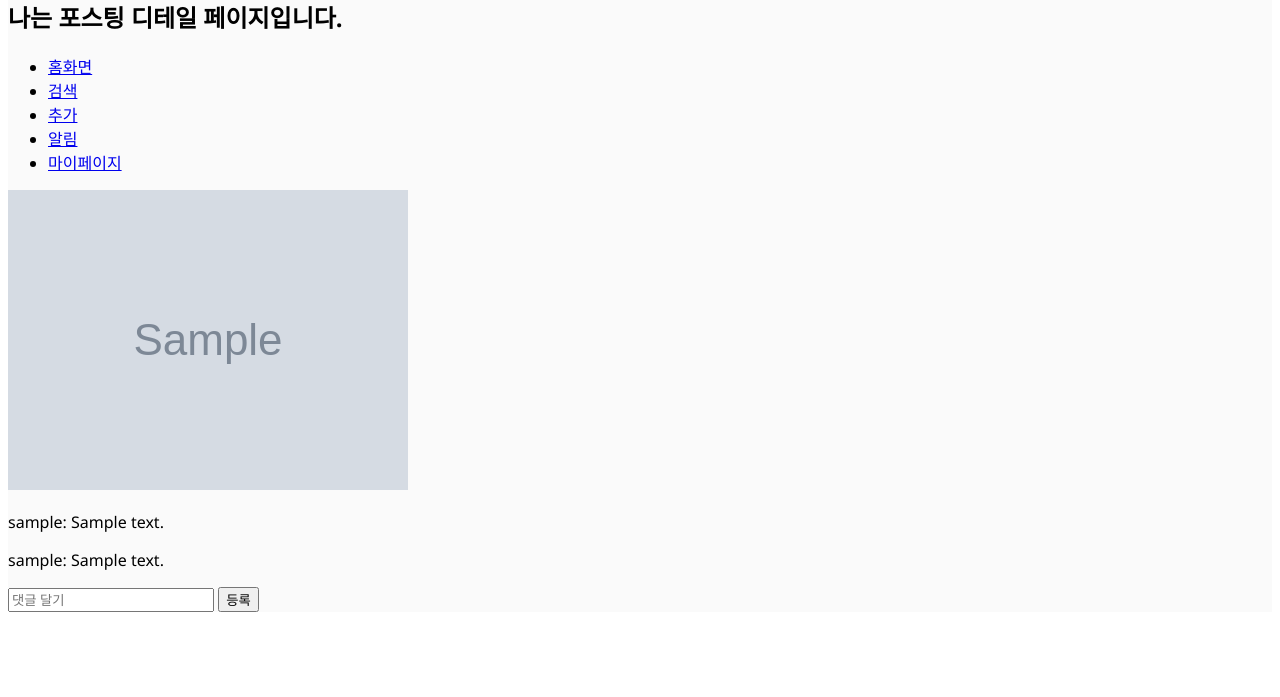
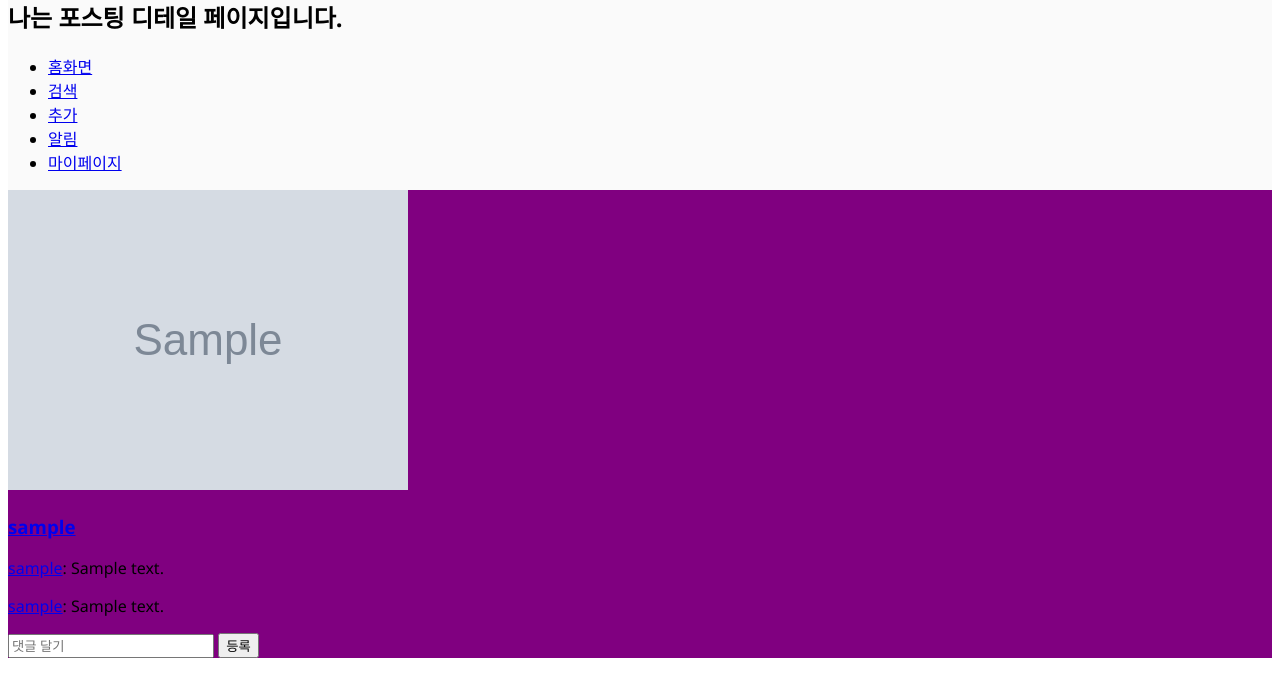
Before and after one commit to hanana1253/instakg, a Django app: template posting/templates/posting_detail.html in a window 1280 px wide. Shown: the part 21-718 px from the top of the page. Run offline with Django 3.2, Linux system fonts and the light colour scheme; the template is opened without the code that fills it: most values are stand-ins (such as "Sample title", 1, 10 or a date in 2020); grey boxes marked "Sample" are stand-in pictures; style sheets or scripts are compiled from the project's sources; some web fonts are replaced.

Commit message:
feat: Edit posting detail page

```diff
--- /dev/null
+++ b/posting/static/css/detail.css
@@ -0,0 +1,9 @@
+.detail {
+  background-color: purple;
+}
+.detail img {
+  max-width: 80vw;
+  min-width: 300px;
+}
+
+/*# sourceMappingURL=detail.css.map */
--- /dev/null
+++ b/posting/static/sass/detail.scss
@@ -0,0 +1,7 @@
+.detail {
+  background-color: purple;
+  & img {
+    max-width: 80vw;
+    min-width: 300px;
+  }
+}
--- a/posting/templates/edit.html
+++ b/posting/templates/edit.html
@@ -5,8 +5,8 @@
 <h2>나는 포스팅 edit 페이지</h2>
 <form method="POST" action="{% url 'posting:edit' posting.pk %}" enctype="multipart/form-data">
   {% csrf_token %}
-  <label>사진보내기<input type="file" name="photo" /></label>
-  <label>내용<input type="text" name="content" /></label>
+  <label>사진보내기<input type="file" name="photo" value="{{ posting.photo.url }}"/></label>
+  <label>내용<input type="text" name="content" value="{{ posting.content }} /></label>
   <button type="submit">등록</button>
 </form>
 {% endblock maincontent %}
--- a/posting/templates/posting_detail.html
+++ b/posting/templates/posting_detail.html
@@ -1,14 +1,20 @@
 {% extends 'base.html' %}
+<!-- 나중에 팝업창으로 뜨게끔 하자. -->
+{% load static %}
 {% block head %}
+<link rel="stylesheet"  type="text/css" href="{% static 'css/detail.css' %}">
 {% endblock head %}
 {% block maincontent %}
 <h2>나는 포스팅 디테일 페이지입니다.</h2>
 {% include 'navbar.html' %}
-<article>
+<article class="detail">
   <img src="{{ posting.photo.url }}" alt="{{ posting.author.name }}이 올린 게시물 사진" />
-  <p><span>{{ posting.author.user.username }}</span>: {{ posting.content }}</p>
+  <section class="detail-desc">
+    <h3><a class="author-profile" href="{% url 'user:detail' posting.author.pk %}">{{ posting.author.user.username }}</a></h3>
+  </section>
+  <p><a class="author-profile" href="{% url 'user:detail' posting.author.pk %}">{{ posting.author.user.username }}</a>: {{ posting.content }}</p>
   {% for comment in posting.comments.all %}
-  <p><span>{{ comment.writer.user.username }}</span>: {{ comment.content }}</p>
+  <p><a class="author-profile" href="{% url 'user:detail' comment.writer.pk %}">{{ comment.writer.user.username }}</a>: {{ comment.content }}</p>
   {% endfor %}
   <form method="POST" action="{% url 'posting:comment' posting.pk %}">
     {% csrf_token %}
```
Also changed, not shown: 1 other file.
